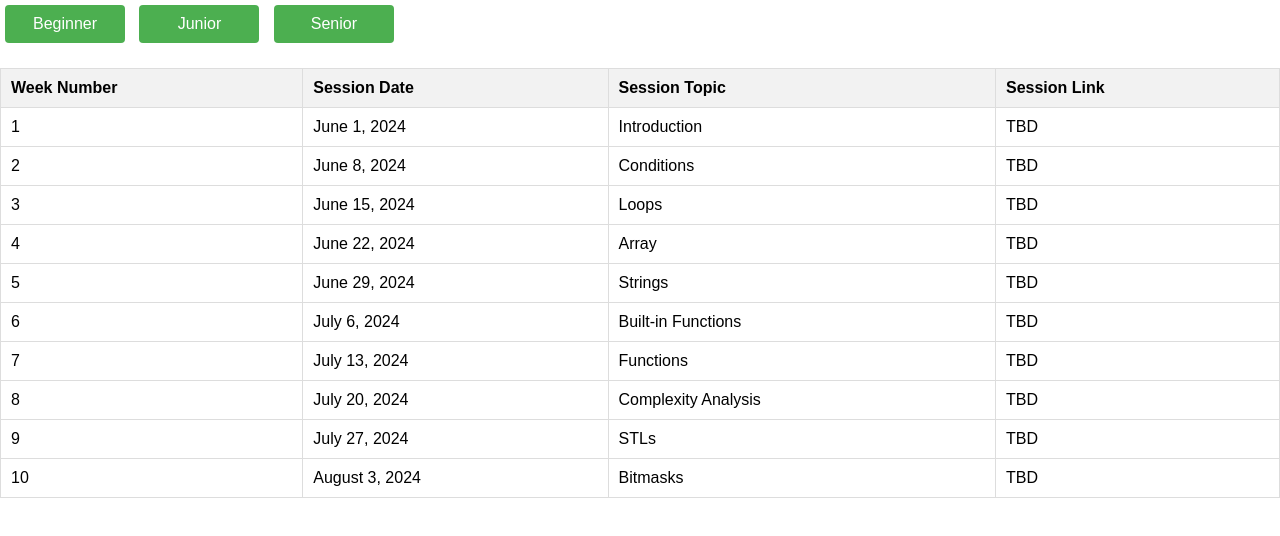
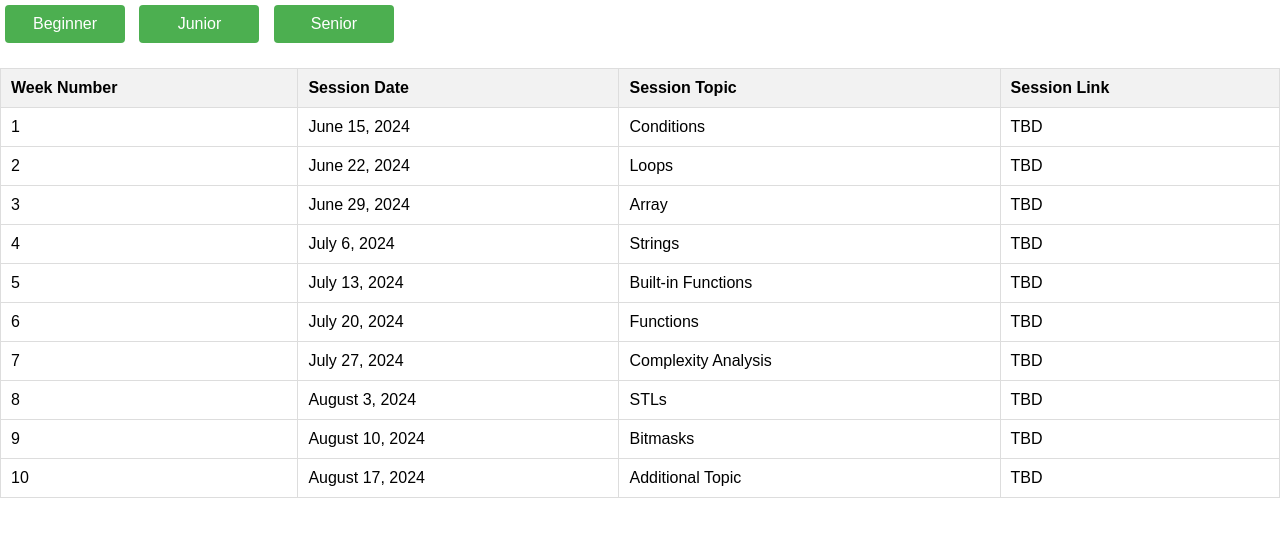
Before and after one commit to pstcommunity/pst.community.training.table, a plain HTML site: page index.html in a window 1280 px wide. Drawn offline with Linux system fonts and the light colour scheme.

Commit message:
Update index.html
Start from 15.6.2024

```diff
--- a/index.html
+++ b/index.html
@@ -61,16 +61,17 @@
             </tr>
         </thead>
         <tbody>
-           <tr><td>1</td><td>June 1, 2024</td><td>Introduction</td><td>TBD</td></tr>
-<tr><td>2</td><td>June 8, 2024</td><td>Conditions</td><td>TBD</td></tr>
-<tr><td>3</td><td>June 15, 2024</td><td>Loops</td><td>TBD</td></tr>
-<tr><td>4</td><td>June 22, 2024</td><td>Array</td><td>TBD</td></tr>
-<tr><td>5</td><td>June 29, 2024</td><td>Strings</td><td>TBD</td></tr>
-<tr><td>6</td><td>July 6, 2024</td><td>Built-in Functions</td><td>TBD</td></tr>
-<tr><td>7</td><td>July 13, 2024</td><td>Functions</td><td>TBD</td></tr>
-<tr><td>8</td><td>July 20, 2024</td><td>Complexity Analysis</td><td>TBD</td></tr>
-<tr><td>9</td><td>July 27, 2024</td><td>STLs</td><td>TBD</td></tr>
-<tr><td>10</td><td>August 3, 2024</td><td>Bitmasks</td><td>TBD</td></tr>
+<tr><td>1</td><td>June 15, 2024</td><td>Conditions</td><td>TBD</td></tr>
+<tr><td>2</td><td>June 22, 2024</td><td>Loops</td><td>TBD</td></tr>
+<tr><td>3</td><td>June 29, 2024</td><td>Array</td><td>TBD</td></tr>
+<tr><td>4</td><td>July 6, 2024</td><td>Strings</td><td>TBD</td></tr>
+<tr><td>5</td><td>July 13, 2024</td><td>Built-in Functions</td><td>TBD</td></tr>
+<tr><td>6</td><td>July 20, 2024</td><td>Functions</td><td>TBD</td></tr>
+<tr><td>7</td><td>July 27, 2024</td><td>Complexity Analysis</td><td>TBD</td></tr>
+<tr><td>8</td><td>August 3, 2024</td><td>STLs</td><td>TBD</td></tr>
+<tr><td>9</td><td>August 10, 2024</td><td>Bitmasks</td><td>TBD</td></tr>
+<tr><td>10</td><td>August 17, 2024</td><td>Additional Topic</td><td>TBD</td></tr>
+
 
 
         </tbody>
@@ -85,16 +86,17 @@
             </tr>
         </thead>
         <tbody>
-<tr><td>1</td><td>June 1, 2024</td><td>Static Range Queries</td><td>TBD</td></tr>
-<tr><td>2</td><td>June 8, 2024</td><td>Binary Search</td><td>TBD</td></tr>
-<tr><td>3</td><td>June 15, 2024</td><td>Two Pointers</td><td>TBD</td></tr>
-<tr><td>4</td><td>June 22, 2024</td><td>Iterative Complete Search</td><td>TBD</td></tr>
-<tr><td>5</td><td>June 29, 2024</td><td>Recursion</td><td>TBD</td></tr>
-<tr><td>6</td><td>July 6, 2024</td><td>Backtracking</td><td>TBD</td></tr>
-<tr><td>7</td><td>July 13, 2024</td><td>Number Theory |</td><td>TBD</td></tr>
-<tr><td>8</td><td>July 20, 2024</td><td>Number Theory ||</td><td>TBD</td></tr>
-<tr><td>9</td><td>July 27, 2024</td><td>Intro to Graphs</td><td>TBD</td></tr>
-<tr><td>10</td><td>August 3, 2024</td><td>DP</td><td>TBD</td></tr>
+<tr><td>1</td><td>June 15, 2024</td><td>Static Range Queries</td><td>TBD</td></tr>
+<tr><td>2</td><td>June 22, 2024</td><td>Binary Search</td><td>TBD</td></tr>
+<tr><td>3</td><td>June 29, 2024</td><td>Two Pointers</td><td>TBD</td></tr>
+<tr><td>4</td><td>July 6, 2024</td><td>Iterative Complete Search</td><td>TBD</td></tr>
+<tr><td>5</td><td>July 13, 2024</td><td>Recursion</td><td>TBD</td></tr>
+<tr><td>6</td><td>July 20, 2024</td><td>Backtracking</td><td>TBD</td></tr>
+<tr><td>7</td><td>July 27, 2024</td><td>Number Theory |</td><td>TBD</td></tr>
+<tr><td>8</td><td>August 3, 2024</td><td>Number Theory ||</td><td>TBD</td></tr>
+<tr><td>9</td><td>August 10, 2024</td><td>Intro to Graphs</td><td>TBD</td></tr>
+<tr><td>10</td><td>August 17, 2024</td><td>DP</td><td>TBD</td></tr>
+
 
 
         </tbody>
```
